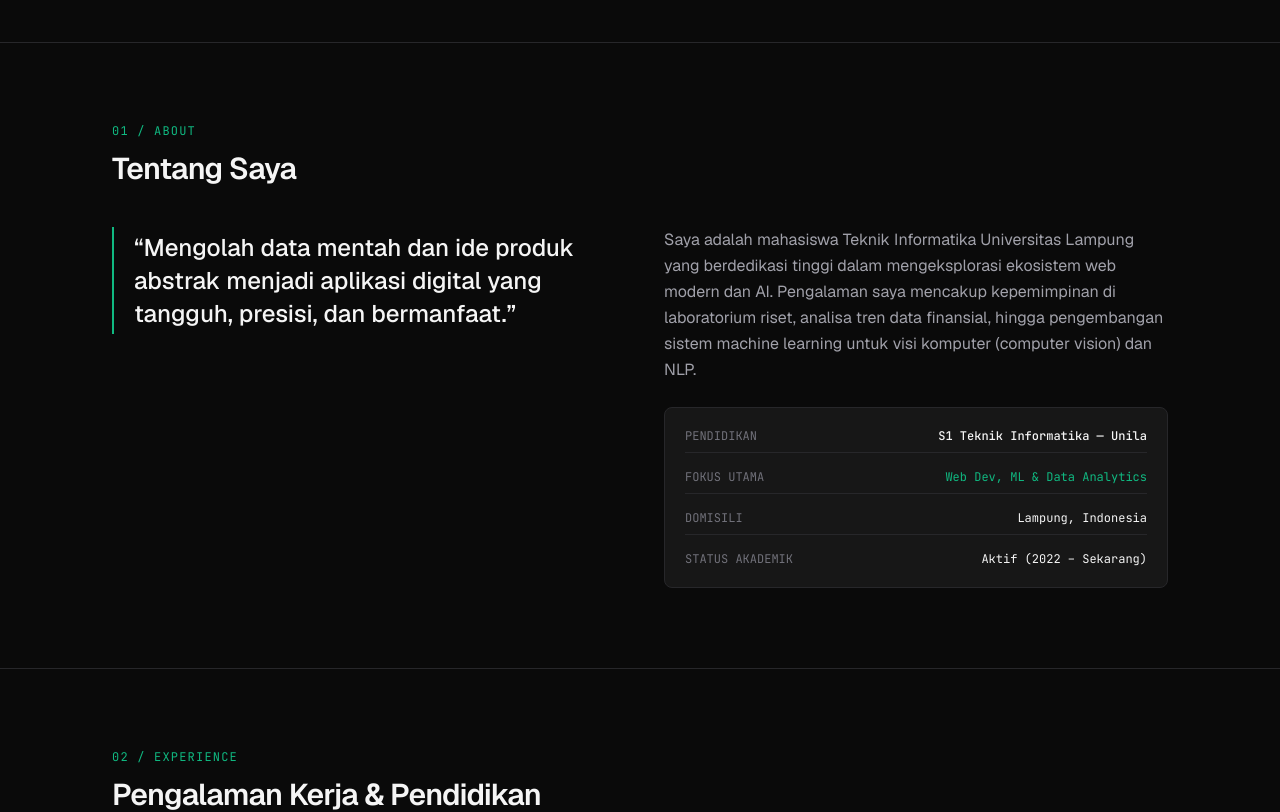
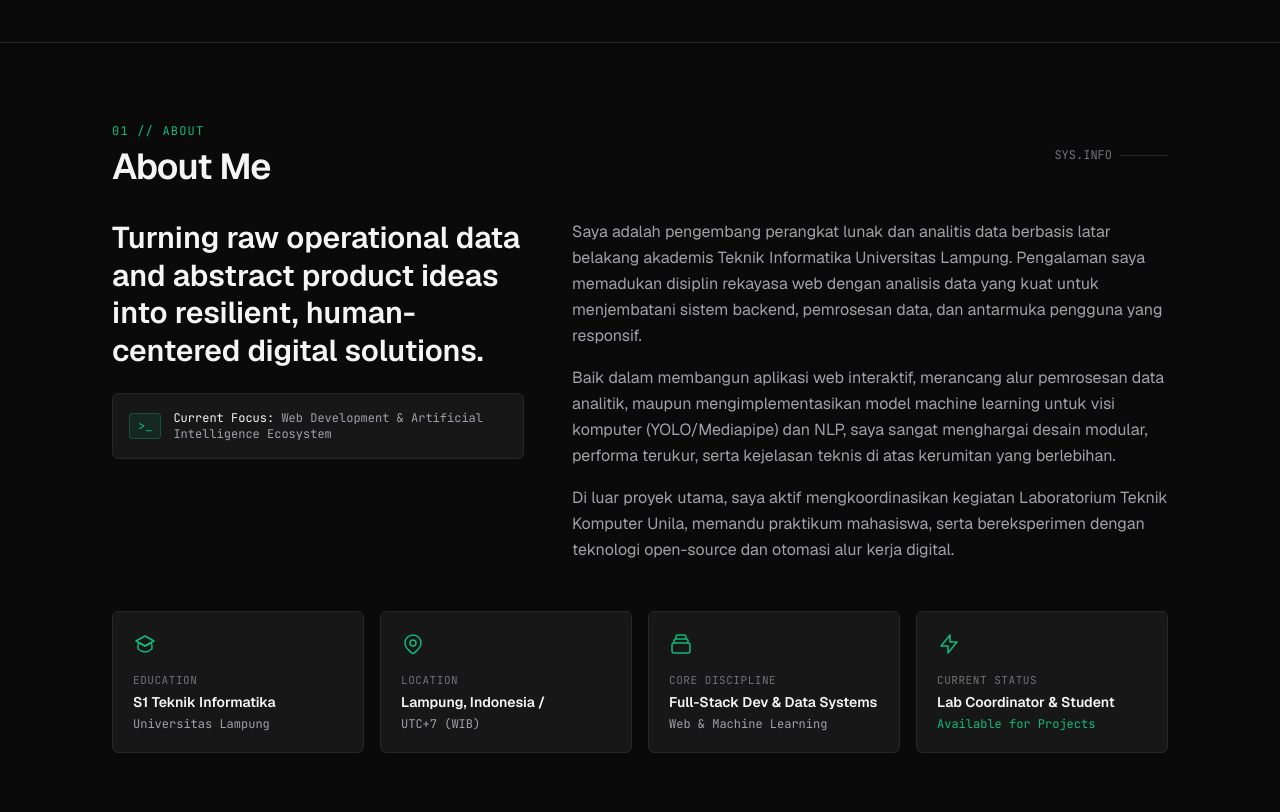
Before and after one commit to zakiahmadbasyary/porto-react, a React (Vite) app: page / in a window 1280 px wide. Shown: the part 640-1452 px from the top of the page. Built offline with nearby package versions, Linux system fonts and the light colour scheme.

Commit message:
revisi about section

```diff
--- a/src/components/sections/About.jsx
+++ b/src/components/sections/About.jsx
@@ -5,69 +5,183 @@ export default function About() {
     <section id="about" className="py-20 bg-[#0A0A0A] border-t border-[#27272A]">
       <div className="max-w-[1120px] mx-auto px-5 md:px-8">
 
-        {/* SECTION LABEL */}
-        <div className="font-mono text-xs text-[#10B981] tracking-widest uppercase mb-3">
-          01 / ABOUT
+        {/* HEADER ROW */}
+        <div className="flex items-center justify-between mb-8">
+          <div>
+            <div className="font-mono text-xs text-[#10B981] tracking-widest uppercase mb-2">
+              01 // ABOUT
+            </div>
+            <h2 className="text-3xl md:text-4xl font-semibold text-[#F5F5F5] tracking-tight">
+              About Me
+            </h2>
+          </div>
+
+          <div className="hidden sm:flex items-center gap-2 font-mono text-xs text-[#71717A]">
+            <span>SYS.INFO</span>
+            <span className="w-12 h-[1px] bg-[#27272A]" />
+          </div>
         </div>
 
-        {/* SECTION TITLE */}
-        <h2 className="text-2xl md:text-3xl font-semibold text-[#F5F5F5] tracking-tight mb-10">
-          Tentang Saya
-        </h2>
+        {/* 2-COLUMN MAIN CONTENT GRID */}
+        <div className="grid md:grid-cols-12 gap-10 md:gap-12 items-start mb-12">
 
-        {/* EDITORIAL 2-COLUMN GRID */}
-        <div className="grid md:grid-cols-12 gap-10 md:gap-12 items-start">
-
-          {/* LEFT: LARGE STATEMENT */}
+          {/* LEFT COLUMN: LARGE STATEMENT & CURRENT FOCUS */}
           <motion.div
-            className="md:col-span-6"
+            className="md:col-span-5 space-y-6"
             initial={{ opacity: 0, y: 20 }}
             whileInView={{ opacity: 1, y: 0 }}
             viewport={{ once: true }}
             transition={{ duration: 0.6 }}
           >
-            <p className="text-xl md:text-2xl font-medium text-[#F5F5F5] leading-snug border-l-2 border-[#10B981] pl-5 py-1">
-              &ldquo;Mengolah data mentah dan ide produk abstrak menjadi aplikasi digital yang tangguh, presisi, dan bermanfaat.&rdquo;
+            <h3 className="text-2xl sm:text-3xl font-semibold text-[#F5F5F5] leading-tight">
+              Turning raw operational data and abstract product ideas into resilient, human-centered digital solutions.
+            </h3>
+
+            {/* CURRENT FOCUS CHIP BOX */}
+            <div className="bg-[#171717] border border-[#27272A] rounded-md p-4 flex items-center gap-3">
+              <div className="bg-[#10B981]/10 border border-[#10B981]/30 text-[#10B981] px-2 py-1 rounded font-mono text-xs flex items-center justify-center">
+                &gt;_
+              </div>
+              <span className="font-mono text-xs text-[#A1A1AA]">
+                <strong className="text-[#F5F5F5] font-normal">Current Focus:</strong> Web Development &amp; Artificial Intelligence Ecosystem
+              </span>
+            </div>
+          </motion.div>
+
+          {/* RIGHT COLUMN: DETAILED BIO PARAGRAPHS */}
+          <motion.div
+            className="md:col-span-7 space-y-4 text-sm sm:text-base text-[#A1A1AA] leading-relaxed"
+            initial={{ opacity: 0, y: 20 }}
+            whileInView={{ opacity: 1, y: 0 }}
+            viewport={{ once: true }}
+            transition={{ duration: 0.6, delay: 0.15 }}
+          >
+            <p>
+              Saya adalah pengembang perangkat lunak dan analitis data berbasis latar belakang akademis Teknik Informatika Universitas Lampung. Pengalaman saya memadukan disiplin rekayasa web dengan analisis data yang kuat untuk menjembatani sistem backend, pemrosesan data, dan antarmuka pengguna yang responsif.
+            </p>
+
+            <p>
+              Baik dalam membangun aplikasi web interaktif, merancang alur pemrosesan data analitik, maupun mengimplementasikan model machine learning untuk visi komputer (YOLO/Mediapipe) dan NLP, saya sangat menghargai desain modular, performa terukur, serta kejelasan teknis di atas kerumitan yang berlebihan.
+            </p>
+
+            <p>
+              Di luar proyek utama, saya aktif mengkoordinasikan kegiatan Laboratorium Teknik Komputer Unila, memandu praktikum mahasiswa, serta bereksperimen dengan teknologi open-source dan otomasi alur kerja digital.
             </p>
           </motion.div>
 
-          {/* RIGHT: DETAILS & METADATA CARD */}
+        </div>
+
+        {/* BOTTOM METADATA GRID (4 CARDS) */}
+        <div className="grid grid-cols-1 sm:grid-cols-2 lg:grid-cols-4 gap-4">
+
+          {/* CARD 1: EDUCATION */}
           <motion.div
-            className="md:col-span-6 space-y-6"
-            initial={{ opacity: 0, y: 20 }}
+            className="bg-[#171717] border border-[#27272A] hover:border-[#3F3F46] rounded-md p-5 transition-colors flex flex-col justify-between"
+            initial={{ opacity: 0, y: 15 }}
             whileInView={{ opacity: 1, y: 0 }}
             viewport={{ once: true }}
-            transition={{ duration: 0.6, delay: 0.2 }}
+            transition={{ delay: 0.1 }}
           >
-            <p className="text-[#A1A1AA] text-base leading-relaxed">
-              Saya adalah mahasiswa Teknik Informatika Universitas Lampung yang berdedikasi tinggi dalam mengeksplorasi ekosistem web modern dan AI. Pengalaman saya mencakup kepemimpinan di laboratorium riset, analisa tren data finansial, hingga pengembangan sistem machine learning untuk visi komputer (computer vision) dan NLP.
-            </p>
+            <div>
+              <div className="text-[#10B981] mb-4">
+                <svg className="w-6 h-6" fill="none" stroke="currentColor" viewBox="0 0 24 24">
+                  <path strokeLinecap="round" strokeLinejoin="round" strokeWidth={1.5} d="M12 14l9-5-9-5-9 5 9 5z" />
+                  <path strokeLinecap="round" strokeLinejoin="round" strokeWidth={1.5} d="M12 14l6.16-3.422a12.083 12.083 0 01.665 6.479A11.952 11.952 0 0112 20.055a11.952 11.952 0 01-6.824-2.998 12.078 12.078 0 01.665-6.479L12 14z" />
+                </svg>
+              </div>
+              <div className="font-mono text-[11px] text-[#71717A] uppercase tracking-wider mb-1">
+                EDUCATION
+              </div>
+              <div className="font-semibold text-sm text-[#F5F5F5] leading-snug">
+                S1 Teknik Informatika
+              </div>
+              <div className="text-xs text-[#A1A1AA] mt-1 font-mono">
+                Universitas Lampung
+              </div>
+            </div>
+          </motion.div>
 
-            {/* METADATA CONTAINER */}
-            <div className="bg-[#171717] border border-[#27272A] rounded-lg p-5 space-y-4 font-mono text-xs">
-              <div className="flex items-center justify-between border-b border-[#27272A] pb-2">
-                <span className="text-[#71717A]">PENDIDIKAN</span>
-                <span className="text-[#F5F5F5] font-medium">S1 Teknik Informatika — Unila</span>
+          {/* CARD 2: LOCATION */}
+          <motion.div
+            className="bg-[#171717] border border-[#27272A] hover:border-[#3F3F46] rounded-md p-5 transition-colors flex flex-col justify-between"
+            initial={{ opacity: 0, y: 15 }}
+            whileInView={{ opacity: 1, y: 0 }}
+            viewport={{ once: true }}
+            transition={{ delay: 0.2 }}
+          >
+            <div>
+              <div className="text-[#10B981] mb-4">
+                <svg className="w-6 h-6" fill="none" stroke="currentColor" viewBox="0 0 24 24">
+                  <path strokeLinecap="round" strokeLinejoin="round" strokeWidth={1.5} d="M17.657 16.657L13.414 20.9a1.998 1.998 0 01-2.827 0l-4.244-4.243a8 8 0 1111.314 0z" />
+                  <path strokeLinecap="round" strokeLinejoin="round" strokeWidth={1.5} d="M15 11a3 3 0 11-6 0 3 3 0 016 0z" />
+                </svg>
               </div>
+              <div className="font-mono text-[11px] text-[#71717A] uppercase tracking-wider mb-1">
+                LOCATION
+              </div>
+              <div className="font-semibold text-sm text-[#F5F5F5] leading-snug">
+                Lampung, Indonesia /
+              </div>
+              <div className="text-xs text-[#A1A1AA] mt-1 font-mono">
+                UTC+7 (WIB)
+              </div>
+            </div>
+          </motion.div>
 
-              <div className="flex items-center justify-between border-b border-[#27272A] pb-2">
-                <span className="text-[#71717A]">FOKUS UTAMA</span>
-                <span className="text-[#10B981]">Web Dev, ML &amp; Data Analytics</span>
+          {/* CARD 3: CORE DISCIPLINE */}
+          <motion.div
+            className="bg-[#171717] border border-[#27272A] hover:border-[#3F3F46] rounded-md p-5 transition-colors flex flex-col justify-between"
+            initial={{ opacity: 0, y: 15 }}
+            whileInView={{ opacity: 1, y: 0 }}
+            viewport={{ once: true }}
+            transition={{ delay: 0.3 }}
+          >
+            <div>
+              <div className="text-[#10B981] mb-4">
+                <svg className="w-6 h-6" fill="none" stroke="currentColor" viewBox="0 0 24 24">
+                  <path strokeLinecap="round" strokeLinejoin="round" strokeWidth={1.5} d="M19 11H5m14 0a2 2 0 012 2v6a2 2 0 01-2 2H5a2 2 0 01-2-2v-6a2 2 0 012-2m14 0V9a2 2 0 00-2-2M5 11V9a2 2 0 012-2m0 0V5a2 2 0 012-2h6a2 2 0 012 2v2M7 7h10" />
+                </svg>
               </div>
+              <div className="font-mono text-[11px] text-[#71717A] uppercase tracking-wider mb-1">
+                CORE DISCIPLINE
+              </div>
+              <div className="font-semibold text-sm text-[#F5F5F5] leading-snug">
+                Full-Stack Dev &amp; Data Systems
+              </div>
+              <div className="text-xs text-[#A1A1AA] mt-1 font-mono">
+                Web &amp; Machine Learning
+              </div>
+            </div>
+          </motion.div>
 
-              <div className="flex items-center justify-between border-b border-[#27272A] pb-2">
-                <span className="text-[#71717A]">DOMISILI</span>
-                <span className="text-[#F5F5F5]">Lampung, Indonesia</span>
+          {/* CARD 4: CURRENT STATUS */}
+          <motion.div
+            className="bg-[#171717] border border-[#27272A] hover:border-[#3F3F46] rounded-md p-5 transition-colors flex flex-col justify-between"
+            initial={{ opacity: 0, y: 15 }}
+            whileInView={{ opacity: 1, y: 0 }}
+            viewport={{ once: true }}
+            transition={{ delay: 0.4 }}
+          >
+            <div>
+              <div className="text-[#10B981] mb-4">
+                <svg className="w-6 h-6" fill="none" stroke="currentColor" viewBox="0 0 24 24">
+                  <path strokeLinecap="round" strokeLinejoin="round" strokeWidth={1.5} d="M13 10V3L4 14h7v7l9-11h-7z" />
+                </svg>
               </div>
-
-              <div className="flex items-center justify-between">
-                <span className="text-[#71717A]">STATUS AKADEMIK</span>
-                <span className="text-[#F5F5F5]">Aktif (2022 – Sekarang)</span>
+              <div className="font-mono text-[11px] text-[#71717A] uppercase tracking-wider mb-1">
+                CURRENT STATUS
+              </div>
+              <div className="font-semibold text-sm text-[#F5F5F5] leading-snug">
+                Lab Coordinator &amp; Student
+              </div>
+              <div className="text-xs text-[#10B981] mt-1 font-mono">
+                Available for Projects
               </div>
             </div>
           </motion.div>
 
         </div>
+
       </div>
     </section>
   );
```
